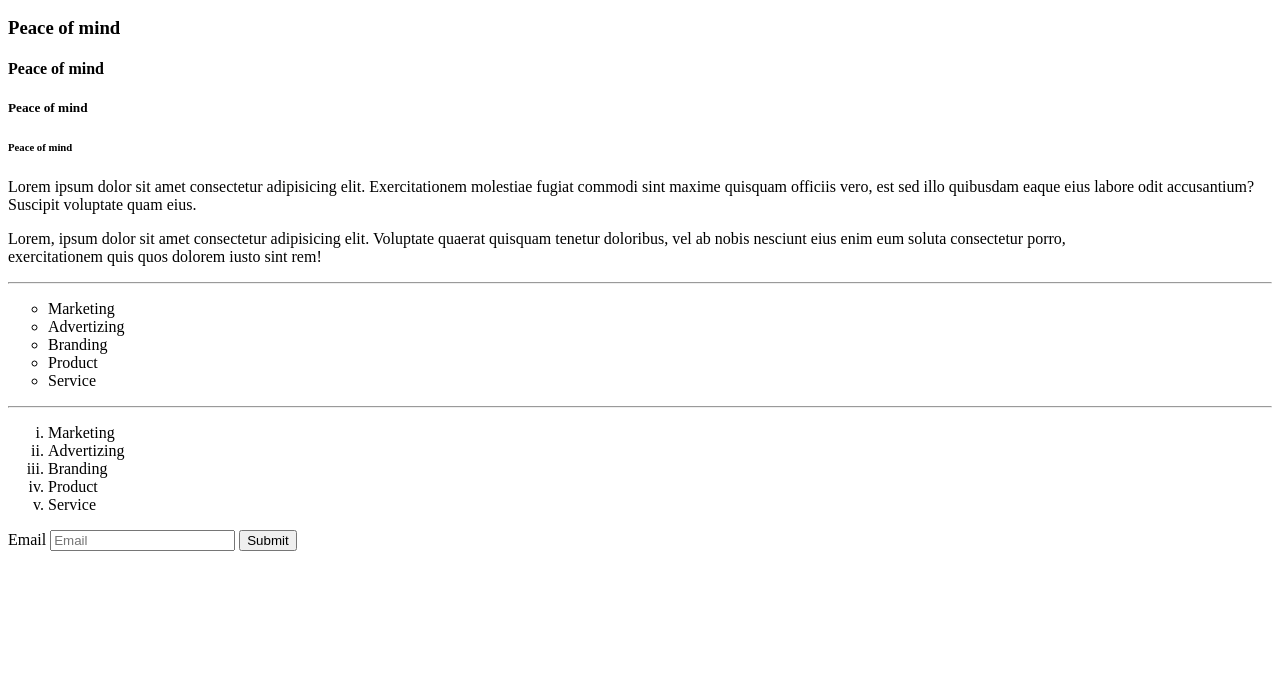
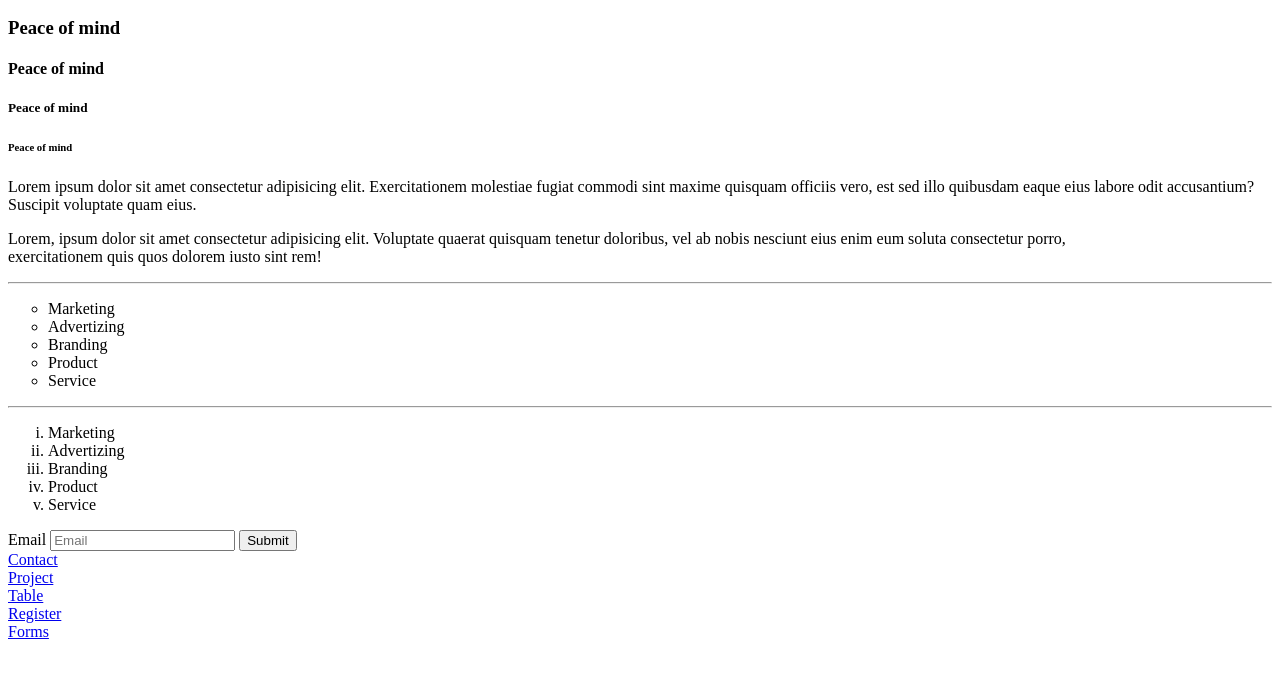
Before and after one commit to chinenye-joy/Html-webpage, a plain HTML site: page index.html in a window 1280 px wide. Shown: the part 110-788 px from the top of the page. Drawn offline with Linux system fonts and the light colour scheme.

Commit message:
second commit

```diff
--- a/index.html
+++ b/index.html
@@ -44,6 +44,11 @@
         <button>Submit</button>
 
     </form>
+    <a href="contact.html">Contact</a><br />
+    <a href="project.html">Project</a><br />
+    <a href="table.html">Table</a><br />
+    <a href="register.html">Register</a><br />
+    <a href="forms.html">Forms</a>
 </body>
 
 </html>
```
